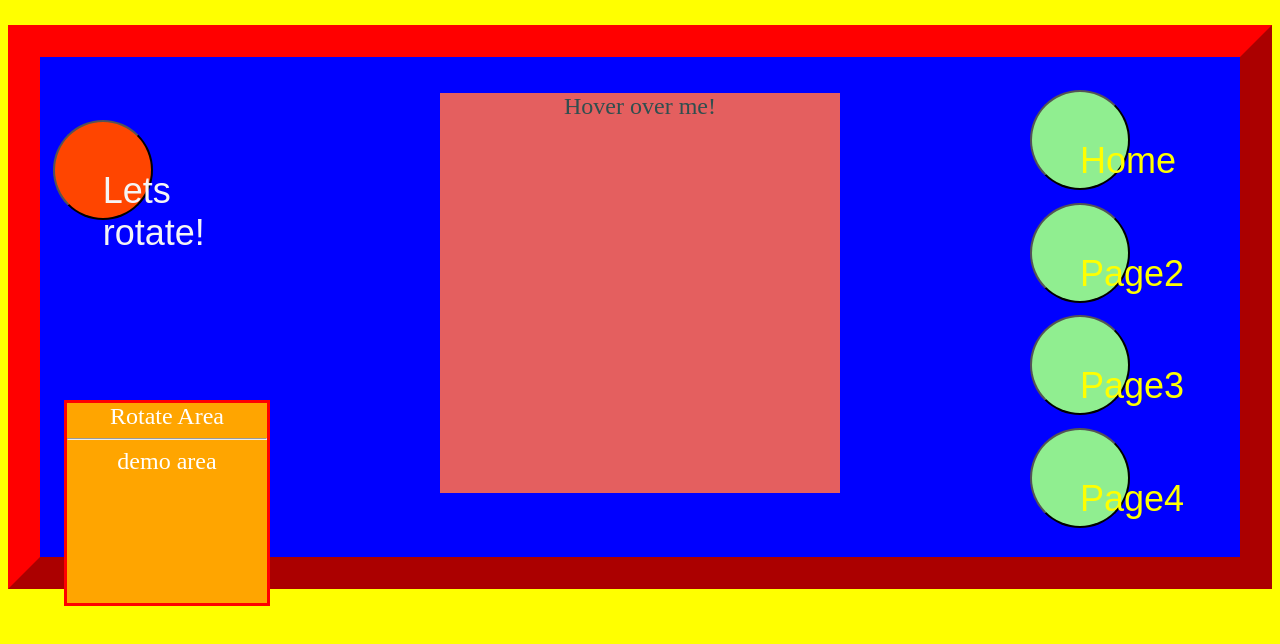
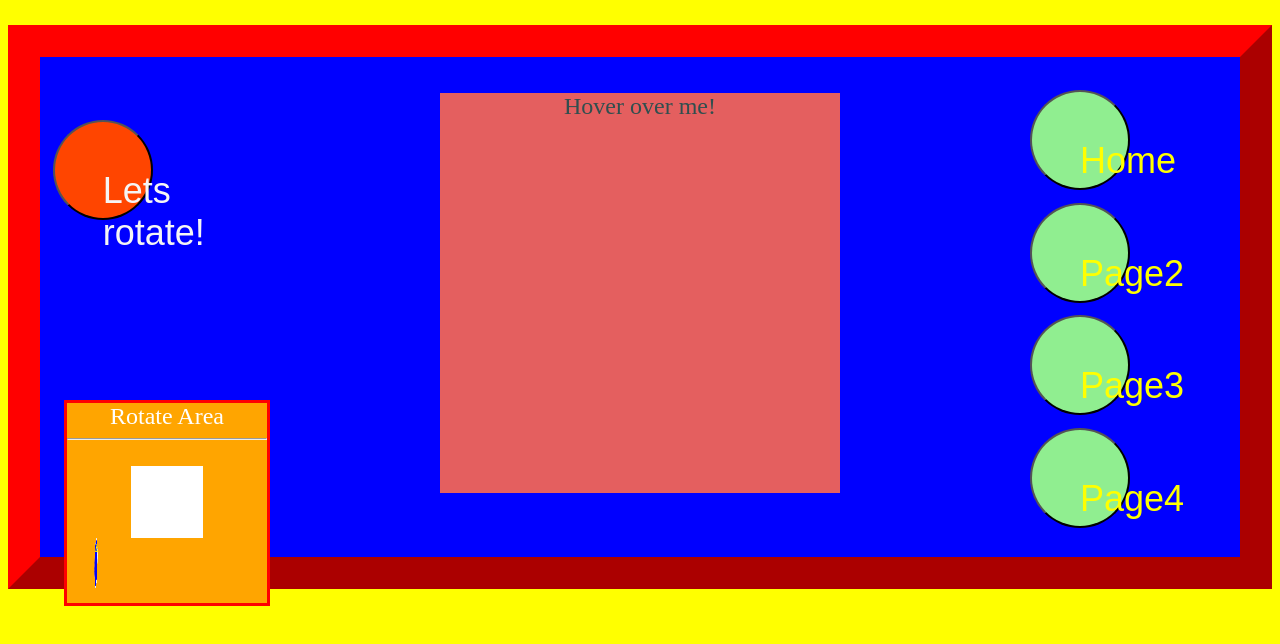
Before and after one commit to amcmullen9291/Animations.CSS, a React (Create React App) app: page /page1 in a window 1280 px wide. Shown: the top 644 px of the page. Built offline with nearby package versions, Linux system fonts and the light colour scheme.

Commit message:
3d spinning circle

```diff
--- a/src/Components/Page1.js
+++ b/src/Components/Page1.js
@@ -24,7 +24,10 @@ function Page1(props) {
         <button id="rotate">Lets rotate!</button>
         <span id="rotateArea">
             <div>Rotate Area</div><hr/>
-            <div>demo area</div>
+            <br/>
+            <div id="rotatingSquare">
+            </div>
+            <span class="spinner rotate"><center></center></span>
         </span>
         <div id="navbar">
         <a href={"/"}><button>Home</button></a><br/>
--- a/src/index.css
+++ b/src/index.css
@@ -14,3 +14,33 @@
     font-size: 24px;
     text-align: center;
 }
+
+#rotatingSquare{
+    background-color: white;
+    height: 3em;
+    width: 3em;
+    margin: auto;
+    position: relative;
+}
+.rotate{
+    background-color: blue;
+    animation: rotate 10s linear infinite;
+  }
+
+  .rotate:before{
+      content: "what!?!?";
+      color: yellow;
+  }
+  @keyframes rotate{
+    from{transform: rotateX(0deg) rotateY(0deg) rotateZ(0deg);}
+    to{transform: rotateX(360deg) rotateY(1800deg) rotateZ(360deg);}
+    /* to{ transform: rotate(360deg); }   */
+    /*lower one makes it go on one axis, X or Y...*/
+}
+
+    .spinner{
+      margin-left: 2%;/*me....*/
+    display:inline-block; width: 50px; height: 50px;
+    border-radius: 50%;
+    box-shadow: inset -2px 0 0 2px whitesmoke;
+  }
```
